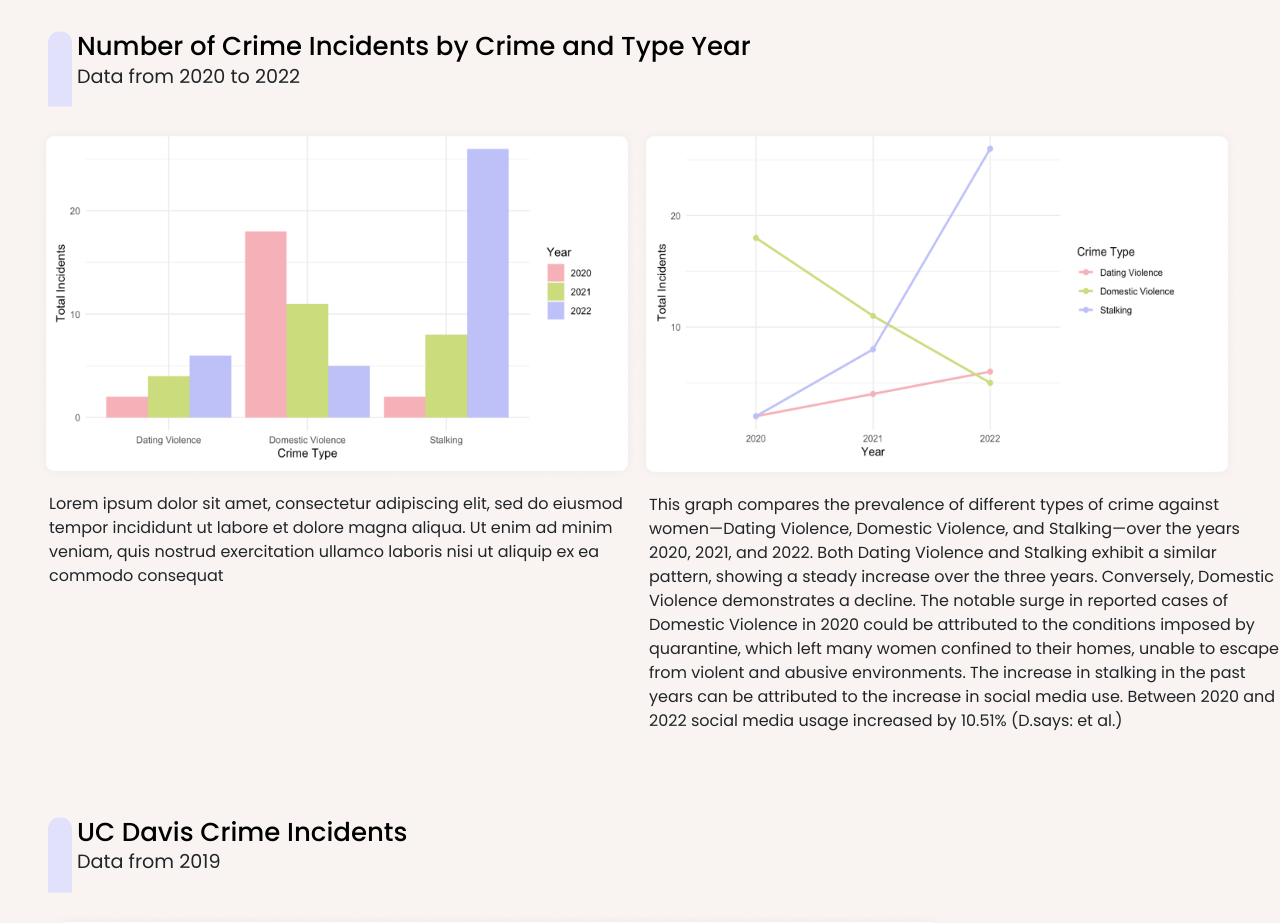
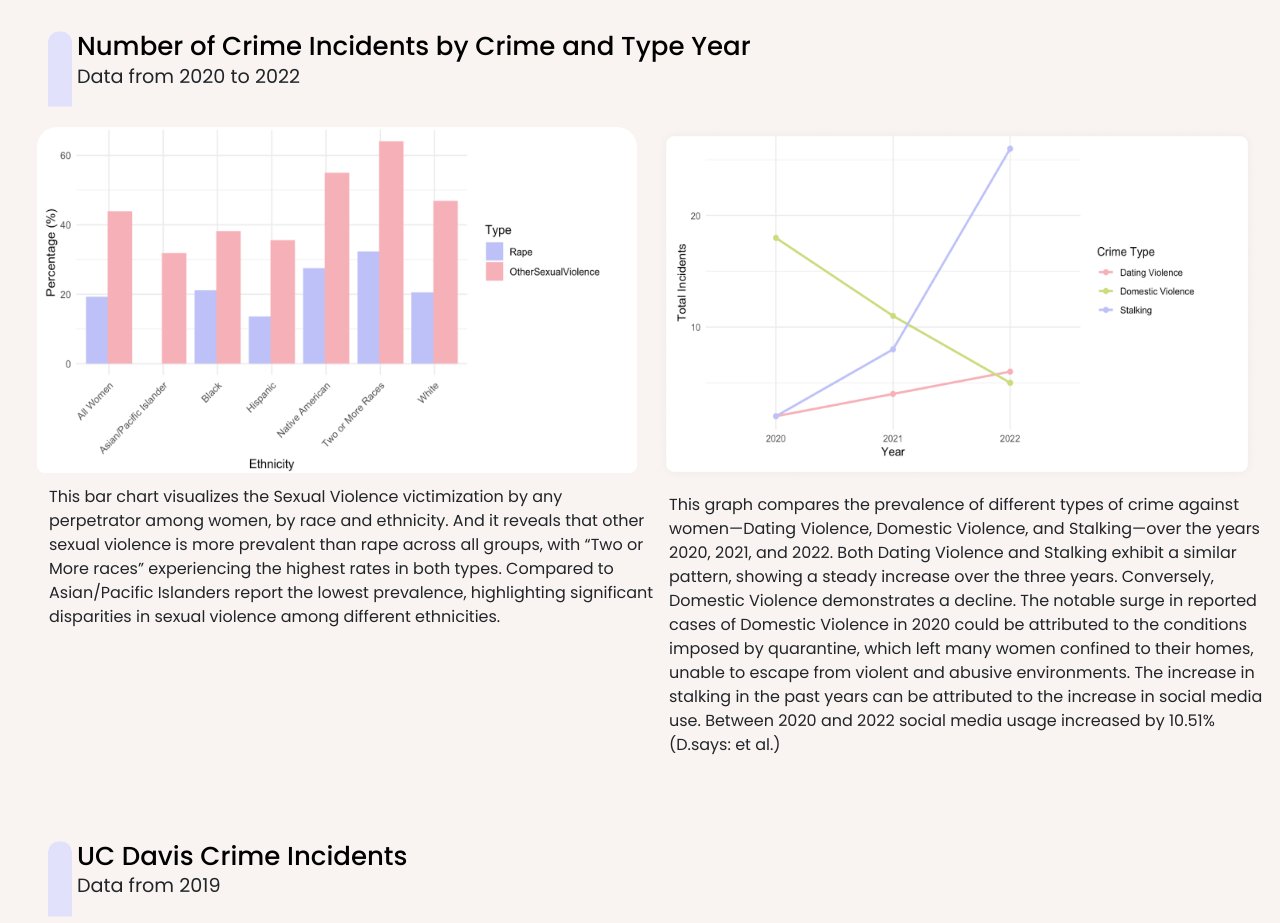
Before and after one commit to ArchitaSarin/safe-her1, a React (Create React App) app in the folder my-app/: page /dataViz in a window 1280 px wide. Shown: the part 1020-1943 px from the top of the page. Built offline with nearby package versions, Linux system fonts and the light colour scheme.

Commit message:
added the last graph + graph description

```diff
--- a/my-app/src/Components/dataViz.js
+++ b/my-app/src/Components/dataViz.js
@@ -103,8 +103,8 @@ export const DataViz = () => {
                 <div id="graph-section-1-graph-container">
 
                     <div class="graph-section-1-graph">
-                        <img src={Graph1} class="graph-section-1-image"/>
-                        <p class="graph-description section-1-graph-desc">Lorem ipsum dolor sit amet, consectetur adipiscing elit, sed do eiusmod tempor incididunt ut labore et dolore magna aliqua. Ut enim ad minim veniam, quis nostrud exercitation ullamco laboris nisi ut aliquip ex ea commodo consequat</p>
+                        <img src={Graph1} class="graph-section-1-image" id="graph1"/>
+                        <p class="graph-description section-1-graph-desc"> This bar chart visualizes the Sexual Violence victimization by any perpetrator among women, by race and ethnicity. And it reveals that other sexual violence is more prevalent than rape across all groups, with “Two or More races” experiencing the highest rates in both types. Compared to Asian/Pacific Islanders report the lowest prevalence, highlighting significant disparities in sexual violence among different ethnicities.</p>
                     </div>
 
                     <div class="graph-section-1-graph">
--- a/my-app/src/Styles/dataViz.css
+++ b/my-app/src/Styles/dataViz.css
@@ -226,7 +226,9 @@
 .graph-section-1-image{
     width:600px;
 }
-
+#graph1{
+    margin-right:20px;
+}
 /* section 2 stylings */
 #graph-section-2-content{
     display: flex;
```
Also changed, not shown: my-app/src/Images/graph1.png.
